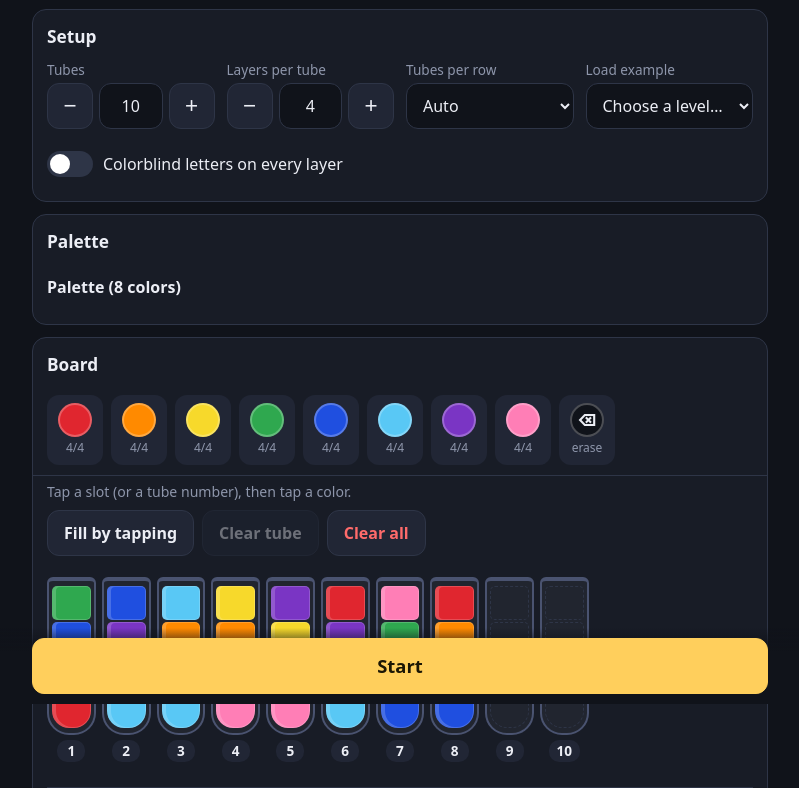
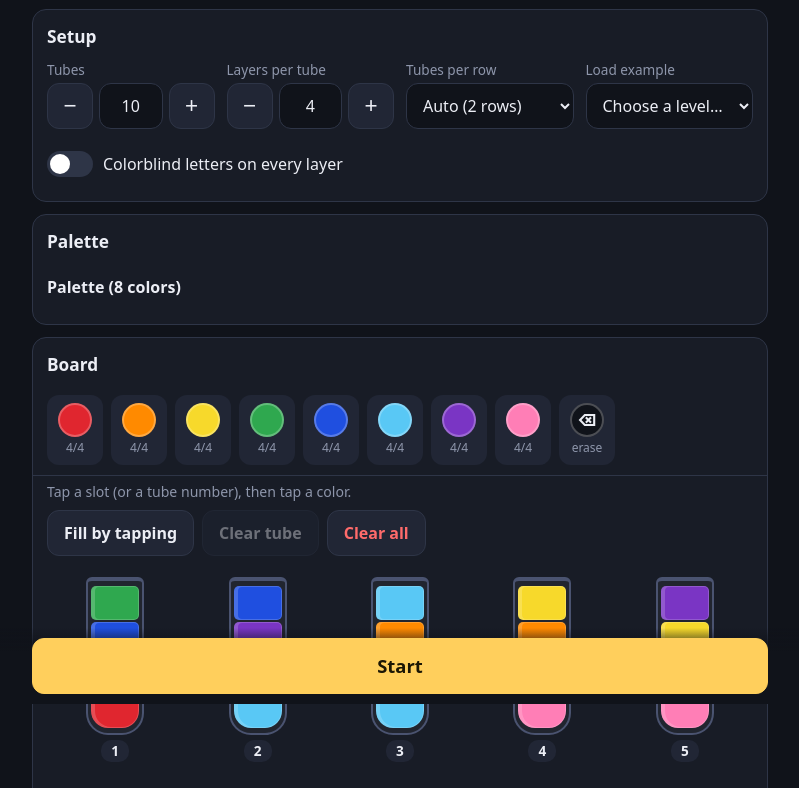
Before and after one commit to rodnie-x/Solver2, a plain HTML site: page index.html in a window 1280 px wide. Shown: the part 96-884 px from the top of the page, without its empty margins (240-1039 px from the left). Drawn offline with Linux system fonts and the light colour scheme.

Commit message:
Add files via upload

```diff
--- a/app.js
+++ b/app.js
@@ -472,16 +472,18 @@ if (typeof module !== 'undefined' && module.exports) {
     }
     return h;
   }
-  function layoutGrid(el, cap) {
+  /* Layout: "Auto" splits the tubes into two rows, the top row getting the
+     extra tube when the count is odd (10 -> 5+5, 9 -> 5+4, 8 -> 4+4).
+     A fixed "Tubes per row" value overrides this. */
+  function layoutGrid(el, cap, count) {
+    var cols = S.perRow > 0 ? S.perRow : Math.ceil(count / 2);
     el.style.setProperty('--sh', (cap <= 4 ? 34 : cap <= 6 ? 28 : 23) + 'px');
-    el.style.gridTemplateColumns = S.perRow > 0
-      ? 'repeat(' + S.perRow + ', minmax(0, 1fr))'
-      : 'repeat(auto-fill, minmax(48px, 1fr))';
+    el.style.gridTemplateColumns = 'repeat(' + Math.max(1, cols) + ', minmax(0, 1fr))';
   }
 
   function renderBoard() {
     var el = $('board');
-    layoutGrid(el, S.cap);
+    layoutGrid(el, S.cap, S.tubeCount);
     el.innerHTML = tubesHTML(S.tubes, S.cap, { sel: sel });
     $('clearTube').disabled = !sel;
     $('fastBtn').setAttribute('aria-pressed', fast ? 'true' : 'false');
@@ -877,7 +879,7 @@ if (typeof module !== 'undefined' && module.exports) {
   function renderPlayer(fresh) {
     if (!P) return;
     var el = $('playBoard'), done = P.s >= P.n, m = done ? null : P.moves[P.s];
-    layoutGrid(el, P.cap);
+    layoutGrid(el, P.cap, P.snaps[0].length);
     el.innerHTML = tubesHTML(P.snaps[P.s], P.cap, { from: m ? m.from : -1, to: m ? m.to : -1, fresh: fresh });
 
     if (P.n === 0) $('stepText').innerHTML = 'Nothing to do. Every tube is already sorted.';
--- a/index.html
+++ b/index.html
@@ -42,7 +42,7 @@
       <div class="field">
         <label for="perRow">Tubes per row</label>
         <select id="perRow">
-          <option value="0">Auto</option>
+          <option value="0">Auto (2 rows)</option>
           <option value="2">2</option><option value="3">3</option><option value="4">4</option>
           <option value="5">5</option><option value="6">6</option><option value="7">7</option>
           <option value="8">8</option><option value="9">9</option><option value="10">10</option>
```
